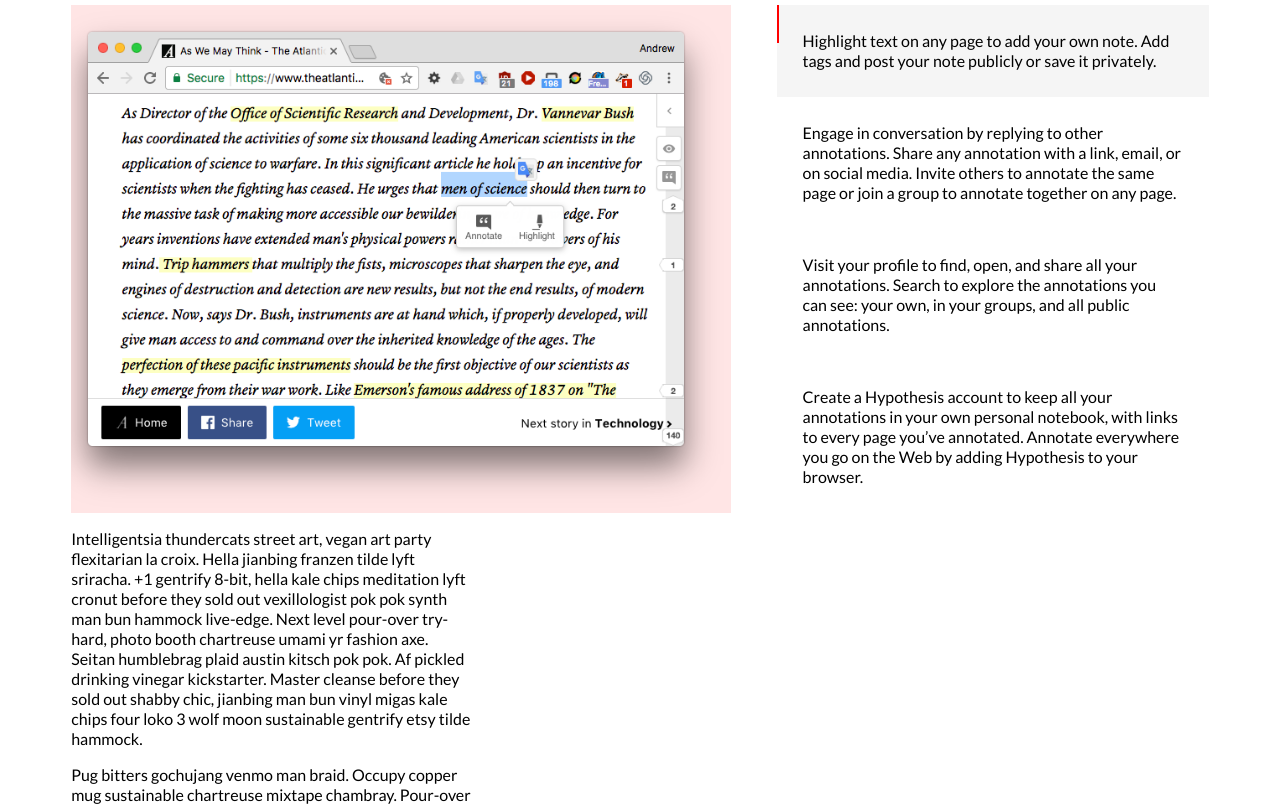
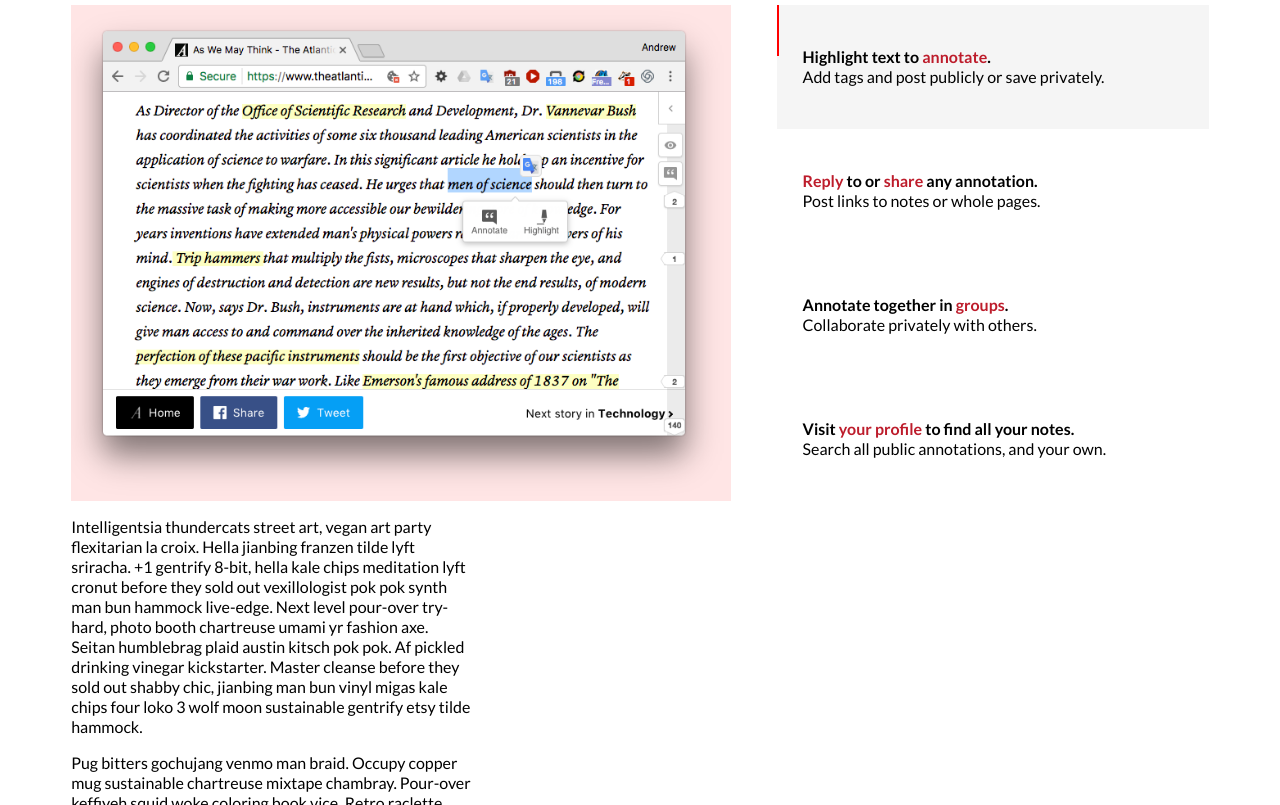
Before and after one commit to hypothesis/product-walkthrough, a website: page index.html in a window 1280 px wide. Shown: the part 2060-2865 px from the top of the page. Drawn offline with nearby package versions, Linux system fonts and the light colour scheme; some packages are replaced by stand-ins of ours; a script that the page names is missing.

Commit message:
Add formatted captions

```diff
--- a/assets/behaviors.js
+++ b/assets/behaviors.js
@@ -37,12 +37,15 @@
 
         function handleClick(evt) {
             evt.preventDefault()
-            if (evt.srcElement.matches('figcaption')) {
+
+            var $figcaption = $(evt.srcElement).closest('figcaption')
+
+            if ($figcaption[0]) {
                 // once the user interacts with the walkthrough, stop auto-playing
                 walkthrough.disableAutoPlay()
 
                 // we know the item the user clicked on, so go straight to it
-                walkthrough.setChapter(evt.srcElement)
+                walkthrough.setChapter($figcaption[0])
             }
         }
 
--- a/assets/styles.css
+++ b/assets/styles.css
@@ -30,7 +30,6 @@
             left: 0;
             margin: 0;
             overflow: visible;
-            pointer-events: none;
             position: absolute;
             right: 0;
             top: 0;
@@ -61,10 +60,16 @@
             display: flex;
             flex-grow: 1;
             padding: 26px;
-            pointer-events: auto;
             position: relative;
             transition: background 0.5s;
         }
+            .walkthrough .captions figcaption strong {
+                font-weight: bold;
+            }
+            .walkthrough .captions figcaption em {
+                color: #bd1c2b;
+                font-style: normal;
+            }
             .walkthrough .captions figcaption.selected {
                 background: rgb(245, 245, 245);
             }
--- a/index.html
+++ b/index.html
@@ -4,7 +4,7 @@
         <meta charset="UTF-8">
         <meta name="viewport" content="width=device-width, initial-scale=1">
         <title>Product Walkthrough</title>
-        <link rel="stylesheet" href="https://fonts.googleapis.com/css?family=Lato&amp;subset=latin-ext">
+        <link rel="stylesheet" href="https://fonts.googleapis.com/css?family=Lato:400,700&amp;subset=latin-ext">
         <link rel="stylesheet" href="assets/styles.css">
         <script defer src="https://ajax.googleapis.com/ajax/libs/jquery/1.12.4/jquery.min.js"></script>
         <script defer src="//cdn.jsdelivr.net/jquery.scrollto/2.1.2/jquery.scrollTo.min.js"></script>
@@ -76,10 +76,30 @@
                 </div>
                 <div class="captions">
                     <div class="captions-container">
-                        <figcaption class="selected">Highlight text on any page to add your own note. Add tags and post your note publicly or save it privately.</figcaption>
-                        <figcaption>Engage in conversation by replying to other annotations. Share any annotation with a link, email, or on social media. Invite others to annotate the same page or join a group to annotate together on any page.</figcaption>
-                        <figcaption>Visit your profile to find, open, and share all your annotations. Search to explore the annotations you can see: your own, in your groups, and all public annotations.</figcaption>
-                        <figcaption>Create a Hypothesis account to keep all your annotations in your own personal notebook, with links to every page you’ve annotated. Annotate everywhere you go on the Web by adding Hypothesis to your browser.</figcaption>
+                        <figcaption class="selected">
+                            <p>
+                                <strong>Highlight text to <em>annotate</em>.</strong><br>
+                                Add tags and post publicly or save privately.
+                            </p>
+                        </figcaption>
+                        <figcaption>
+                            <p>
+                                <strong><em>Reply</em> to or <em>share</em> any annotation.</strong><br>
+                                Post links to notes or whole pages.
+                            </p>
+                        </figcaption>
+                        <figcaption>
+                            <p>
+                                <strong>Annotate together in <em>groups</em>.</strong><br>
+                                Collaborate privately with others.
+                            </p>
+                        </figcaption>
+                        <figcaption>
+                            <p>
+                                <strong>Visit <em>your profile</em> to find all your notes.</strong><br>
+                                Search all public annotations, and your own.
+                            </p>
+                        </figcaption>
                     </div>
                 </div>
             </figure>
```
